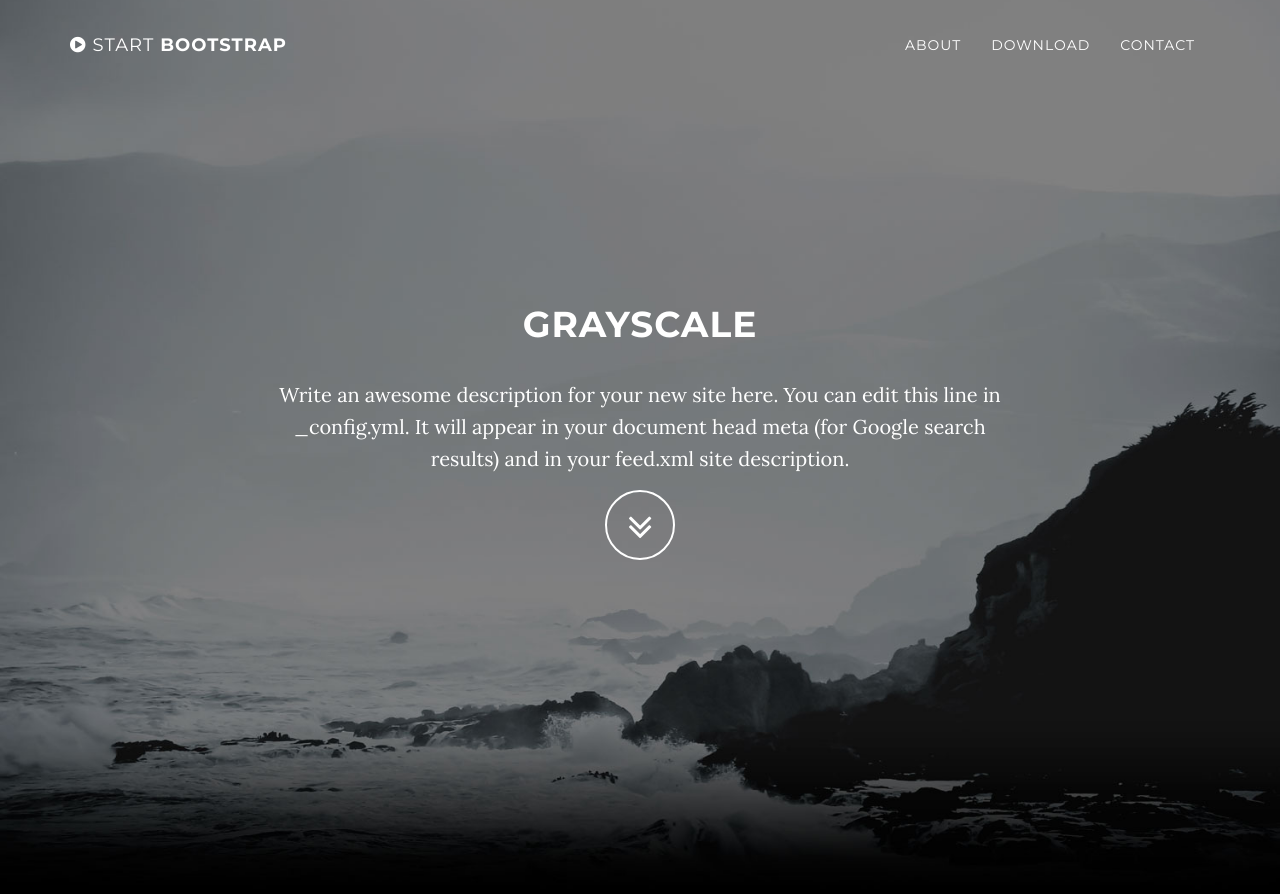
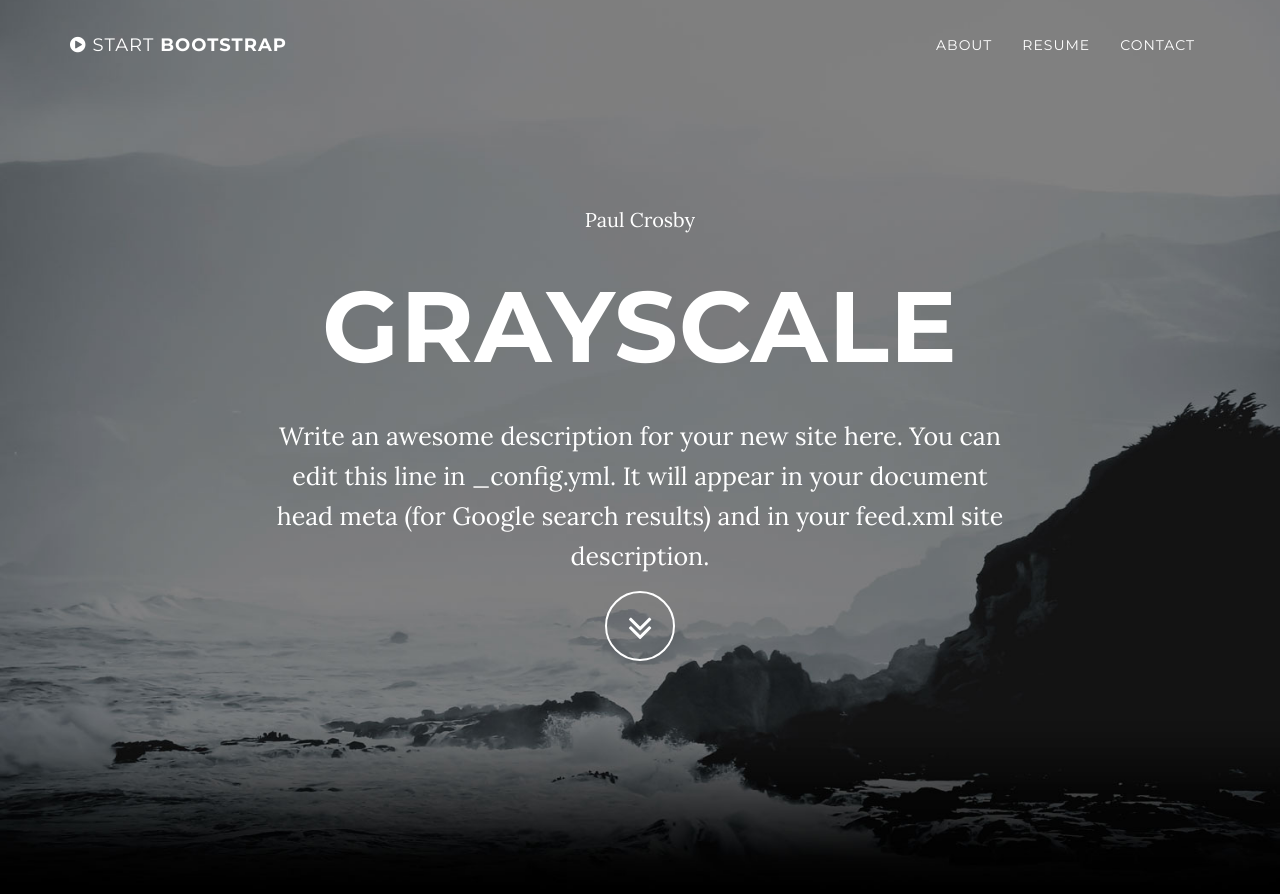
Before and after one commit to Crozza71/Crozza71.github.io, a Jekyll site: the page built from index.html, in a window 1280 px wide and 900 px high. Shown: the top 894 px of the window. Built offline with Jekyll 4.4.1, drawn with Linux system fonts in a browser that asks for light colours.

Commit message:
header html test

```diff
--- a/_includes/header.html
+++ b/_includes/header.html
@@ -1,11 +1,12 @@
     <!-- Intro Header -->
     <header class="intro">
         <div class="intro-body">
+        <p>Paul Crosby</p>
             <div class="container">
                 <div class="row">
                     <div class="col-md-8 col-md-offset-2">
-                        <h1 class="zzzzzzz">{{ site.title }}</h1>
-                        <p class="aaaaa">{{ site.description }}<br>
+                        <h1 class="brand-heading">{{ site.title }}</h1>
+                        <p class="intro-text">{{ site.description }}<br>
                         <a href="#about" class="btn btn-circle page-scroll">
                             <i class="fa fa-angle-double-down animated"></i>
                         </a>
--- a/_includes/nav.html
+++ b/_includes/nav.html
@@ -21,7 +21,7 @@
                         <a class="page-scroll" href="#about">About</a>
                     </li>
                     <li>
-                        <a class="page-scroll" href="#download">Download</a>
+                        <a class="page-scroll" href="#download">Resume</a>
                     </li>
                     <li>
                         <a class="page-scroll" href="#contact">Contact</a>
```
